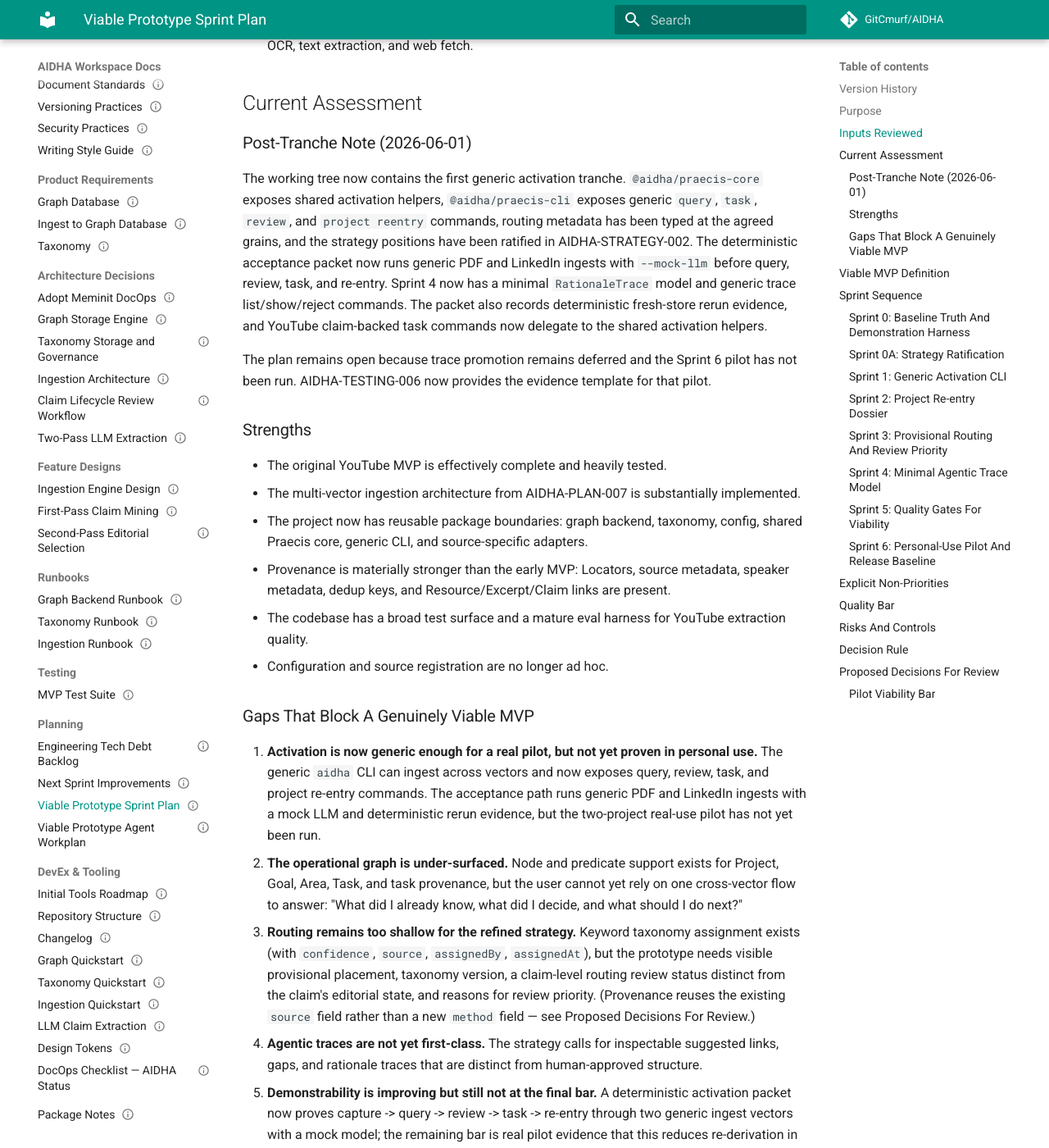
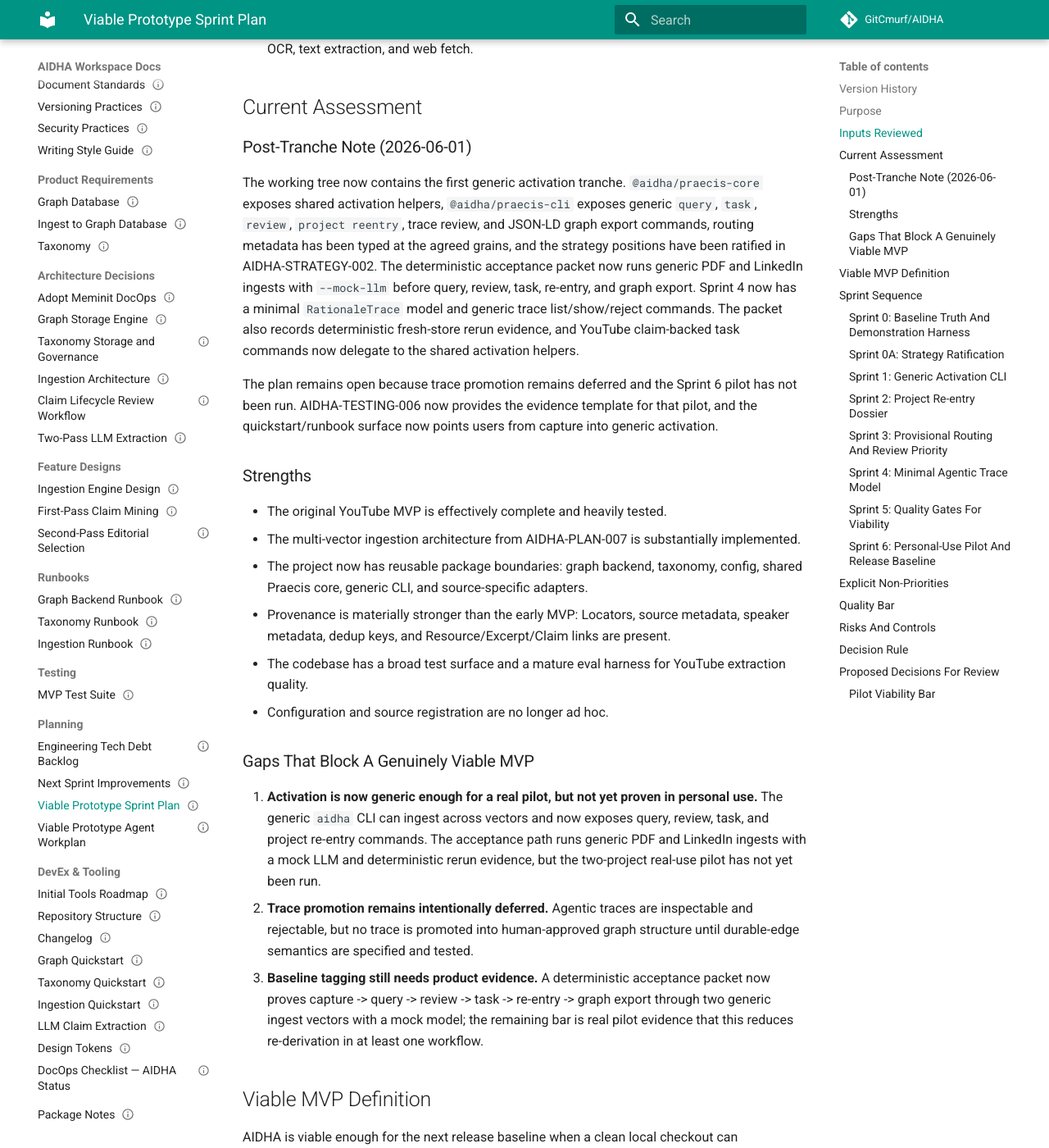
Before and after one commit to GitCmurf/AIDHA, an MkDocs documentation site: the page built from docs/05-planning/plan-008-viable-prototype-sprint-plan.md, in a window 1280 px wide and 1400 px high, scrolled down 5099 px. Shown: the whole window at 82% size. Built offline with MkDocs 1.6.1 and Material for MkDocs 9.7.7, drawn with Linux system fonts in a browser that asks for light colours; comment, search, counter and statistics services are not loaded; the version menu is left out; some of the changed text lies outside the part shown.

Commit message:
docs(activation): reconcile pilot readiness docs

```diff
--- a/docs/05-planning/plan-008-viable-prototype-sprint-plan.md
+++ b/docs/05-planning/plan-008-viable-prototype-sprint-plan.md
@@ -37,6 +37,7 @@
 | 0.7     | 2026-05-31 | AI     | Update the sprint status after the acceptance packet became ingest-backed through generic PDF and LinkedIn ingests using deterministic `--mock-llm` extraction. | - | Draft | AIDHA-TASK-010 |
 | 0.8     | 2026-05-31 | AI     | Record implementation of Sprint 4 minimal agentic traces: `RationaleTrace`, trace CLI list/show/reject, and provisional re-entry dossier output. | - | Draft | AIDHA-TASK-010 |
 | 0.9     | 2026-06-01 | AI     | Record viable-prototype hardening: acceptance rerun evidence, YouTube task wrapper convergence on shared activation helpers, and the pilot evidence template. | - | Draft | AIDHA-TASK-010 |
+| 0.10    | 2026-06-01 | AI     | Record pilot-readiness gates: generic JSON-LD export, acceptance packet JSON-LD evidence, and generic activation quickstart/runbook reconciliation. | - | Draft | AIDHA-TASK-010 |
 
 ## Purpose
 
@@ -90,16 +91,17 @@
 ### Post-Tranche Note (2026-06-01)
 
 The working tree now contains the first generic activation tranche. `@aidha/praecis-core` exposes
-shared activation helpers, `@aidha/praecis-cli` exposes generic `query`, `task`, `review`, and
-`project reentry` commands, routing metadata has been typed at the agreed grains, and the strategy
-positions have been ratified in AIDHA-STRATEGY-002. The deterministic acceptance packet now runs
-generic PDF and LinkedIn ingests with `--mock-llm` before query, review, task, and re-entry. Sprint
-4 now has a minimal `RationaleTrace` model and generic trace list/show/reject commands. The packet
-also records deterministic fresh-store rerun evidence, and YouTube claim-backed task commands now
-delegate to the shared activation helpers.
+shared activation helpers, `@aidha/praecis-cli` exposes generic `query`, `task`, `review`,
+`project reentry`, trace review, and JSON-LD graph export commands, routing metadata has been typed
+at the agreed grains, and the strategy positions have been ratified in AIDHA-STRATEGY-002. The
+deterministic acceptance packet now runs generic PDF and LinkedIn ingests with `--mock-llm` before
+query, review, task, re-entry, and graph export. Sprint 4 now has a minimal `RationaleTrace` model
+and generic trace list/show/reject commands. The packet also records deterministic fresh-store rerun
+evidence, and YouTube claim-backed task commands now delegate to the shared activation helpers.
 
 The plan remains open because trace promotion remains deferred and the Sprint 6 pilot has not been
-run. AIDHA-TESTING-006 now provides the evidence template for that pilot.
+run. AIDHA-TESTING-006 now provides the evidence template for that pilot, and the quickstart/runbook
+surface now points users from capture into generic activation.
 
 ### Strengths
 
@@ -118,24 +120,13 @@
    generic `aidha` CLI can ingest across vectors and now exposes query, review, task, and project
    re-entry commands. The acceptance path runs generic PDF and LinkedIn ingests with a mock LLM and
    deterministic rerun evidence, but the two-project real-use pilot has not yet been run.
-2. **The operational graph is under-surfaced.** Node and predicate support exists for Project, Goal,
-   Area, Task, and task provenance, but the user cannot yet rely on one cross-vector flow to answer:
-   "What did I already know, what did I decide, and what should I do next?"
-3. **Routing remains too shallow for the refined strategy.** Keyword taxonomy assignment exists
-   (with `confidence`, `source`, `assignedBy`, `assignedAt`), but the prototype needs visible
-   provisional placement, taxonomy version, a claim-level routing review status distinct from the
-   claim's editorial state, and reasons for review priority. (Provenance reuses the existing
-   `source` field rather than a new `method` field — see Proposed Decisions For Review.)
-4. **Agentic traces are not yet first-class.** The strategy calls for inspectable suggested links,
-   gaps, and rationale traces that are distinct from human-approved structure.
-5. **Demonstrability is improving but still not at the final bar.** A deterministic activation
-   packet now proves capture -> query -> review -> task -> re-entry through two generic ingest
-   vectors with a mock model; the remaining bar is real pilot evidence that this reduces
-   re-derivation in at least one workflow.
-6. **Planning and strategy drift are reduced, but docs must keep following implementation.**
-   AIDHA-STRATEGY-002 now records the ratified prototype positions; quickstarts and runbooks still
-   need to shift from the YouTube-only mental model to the generic activation surface where parity
-   exists.
+2. **Trace promotion remains intentionally deferred.** Agentic traces are inspectable and
+   rejectable, but no trace is promoted into human-approved graph structure until durable-edge
+   semantics are specified and tested.
+3. **Baseline tagging still needs product evidence.** A deterministic acceptance packet now proves
+   capture -> query -> review -> task -> re-entry -> graph export through two generic ingest vectors
+   with a mock model; the remaining bar is real pilot evidence that this reduces re-derivation in at
+   least one workflow.
 
 ## Viable MVP Definition
 
```
Also changed, not shown: other parts of docs/05-planning/plan-008-viable-prototype-sprint-plan.md (+4 -2 lines), docs/01-indices/catalog.json (+8 -8 lines), docs/05-planning/tasks/task-010-viable-prototype-agent-workplan.md (+31 -26 lines), docs/50-runbooks/runbook-006-linkedin-paste.md (+20 -4 lines), docs/50-runbooks/runbook-008-pdf-ingestion.md (+17 -4 lines), docs/60-devex/ingest-quickstart.md (+67 -8 lines).
